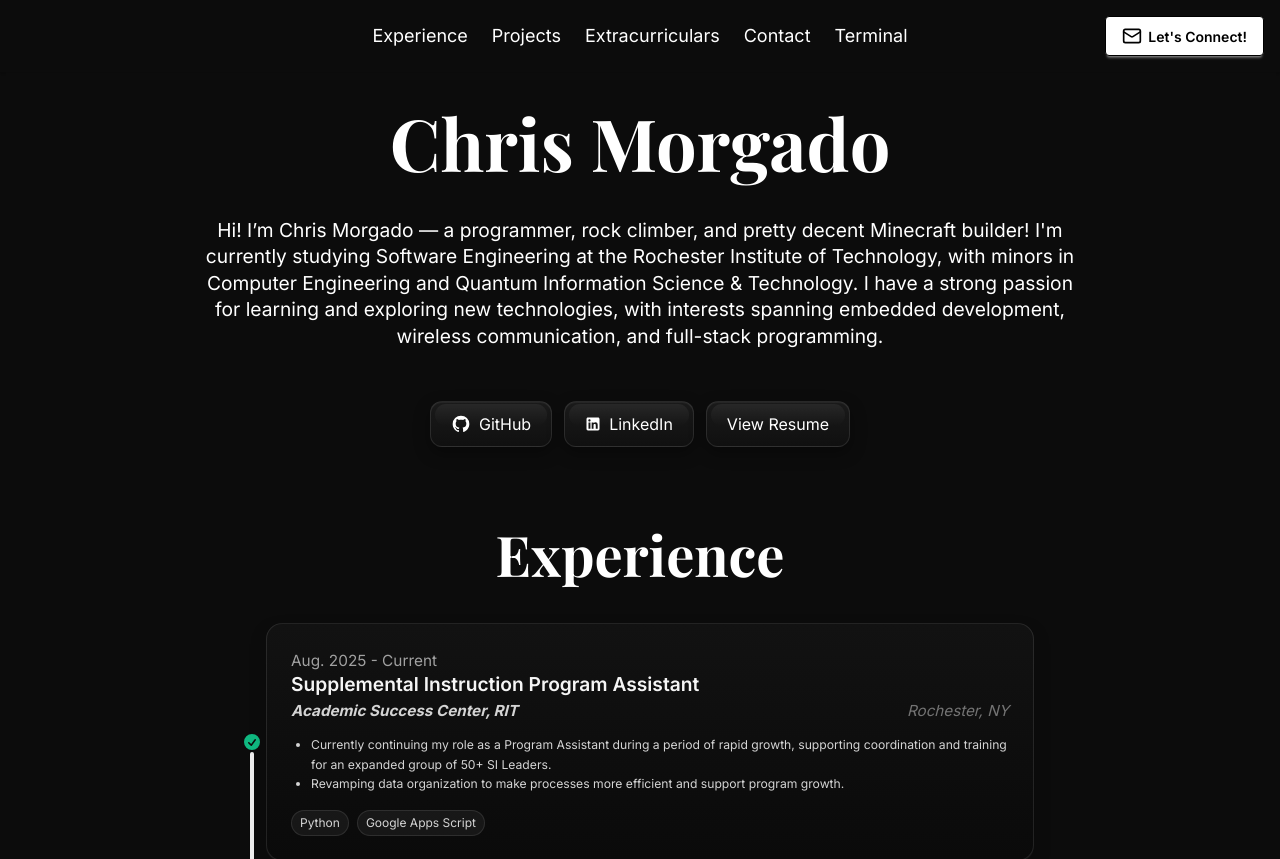
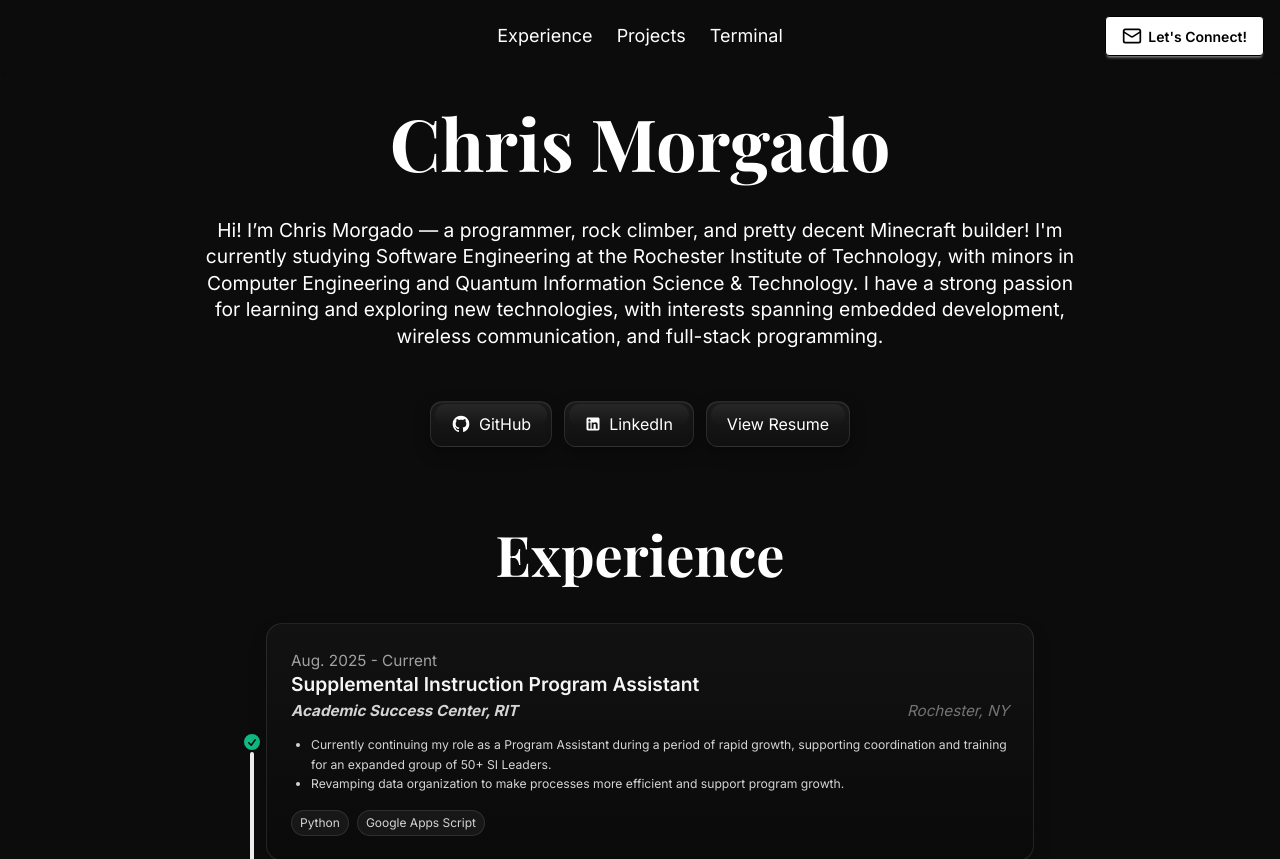
Before and after one commit to chris-morgado/the-website, a Next.js app in the folder next/: page / in a window 1280 px wide. Shown: the top 859 px of the page. Built offline with nearby package versions, Linux system fonts and the light colour scheme; a web font is replaced by a local one.

Commit message:
Updated NavBar

```diff
--- a/next/components/nav/navbars.tsx
+++ b/next/components/nav/navbars.tsx
@@ -11,8 +11,8 @@ const MainNavBar: React.FC = () => {
     const navData: NavItemData[] = [
         { name: "Experience",       link: "#experience" },
         { name: "Projects",         link: "#projects" },
-        { name: "Extracurriculars", link: "#extracurriculars" },
-        { name: "Contact",          link: "#contact" },
+        // { name: "Extracurriculars", link: "#extracurriculars" },
+        // { name: "Contact",          link: "#contact" },
         { name: "Terminal",         link: "/terminal" }
     ];
 
```
